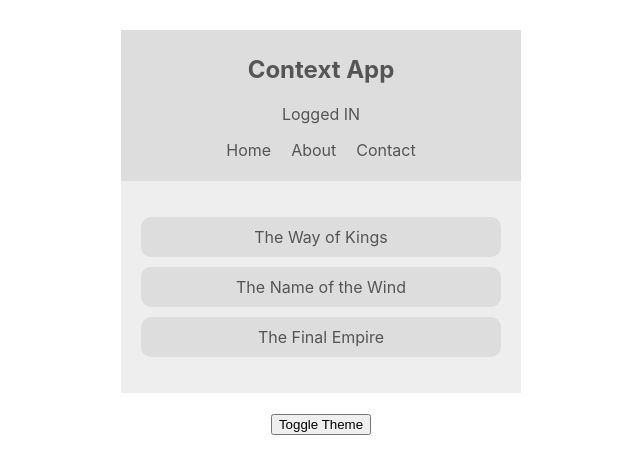
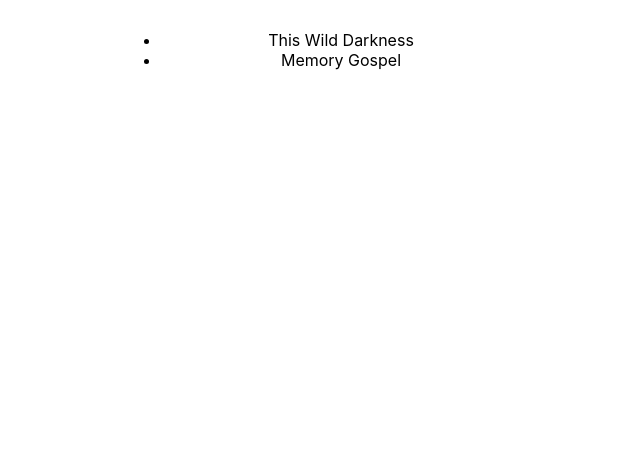
Before and after one commit to seangay/react-tutorial-context-hooks, a React (Create React App) app: page / in a window 1280 px wide. Shown: the top 474 px of the page, without its empty margins (319-959 px from the left). Built offline with nearby package versions, Linux system fonts and the light colour scheme.

Commit message:
Completed #9 - Intro to hooks.
- The tutorial series creates a completely new application to demo this stuff.  I have not.  I figure I'll be able to update content appropriately to demo the concepts required here.

```diff
--- a/src/App.tsx
+++ b/src/App.tsx
@@ -1,20 +1,10 @@
 import React from 'react';
-import {Navbar} from "./components/Navbar";
-import {BookList} from "./components/BookList";
-import {ThemeContextProvider} from "./contexts/ThemeContext";
-import {ThemeToggle} from "./components/ThemeToggle";
-import {AuthContextProvider} from "./contexts/AuthContext";
+import {SongList} from "./components/SongList";
 
 const App: React.FC = () => {
   return (
     <div className="App">
-      <ThemeContextProvider>
-        <AuthContextProvider>
-          <Navbar/>
-          <BookList/>
-          <ThemeToggle/>
-        </AuthContextProvider>
-      </ThemeContextProvider>
+      <SongList />
     </div>
   );
 };
--- /dev/null
+++ b/src/components/SongList.tsx
@@ -0,0 +1,12 @@
+import * as React from 'react';
+
+export function SongList() {
+  return (
+    <div className="song-list">
+      <ul>
+        <li>This Wild Darkness</li>
+        <li>Memory Gospel</li>
+      </ul>
+    </div>
+  );
+}
```
